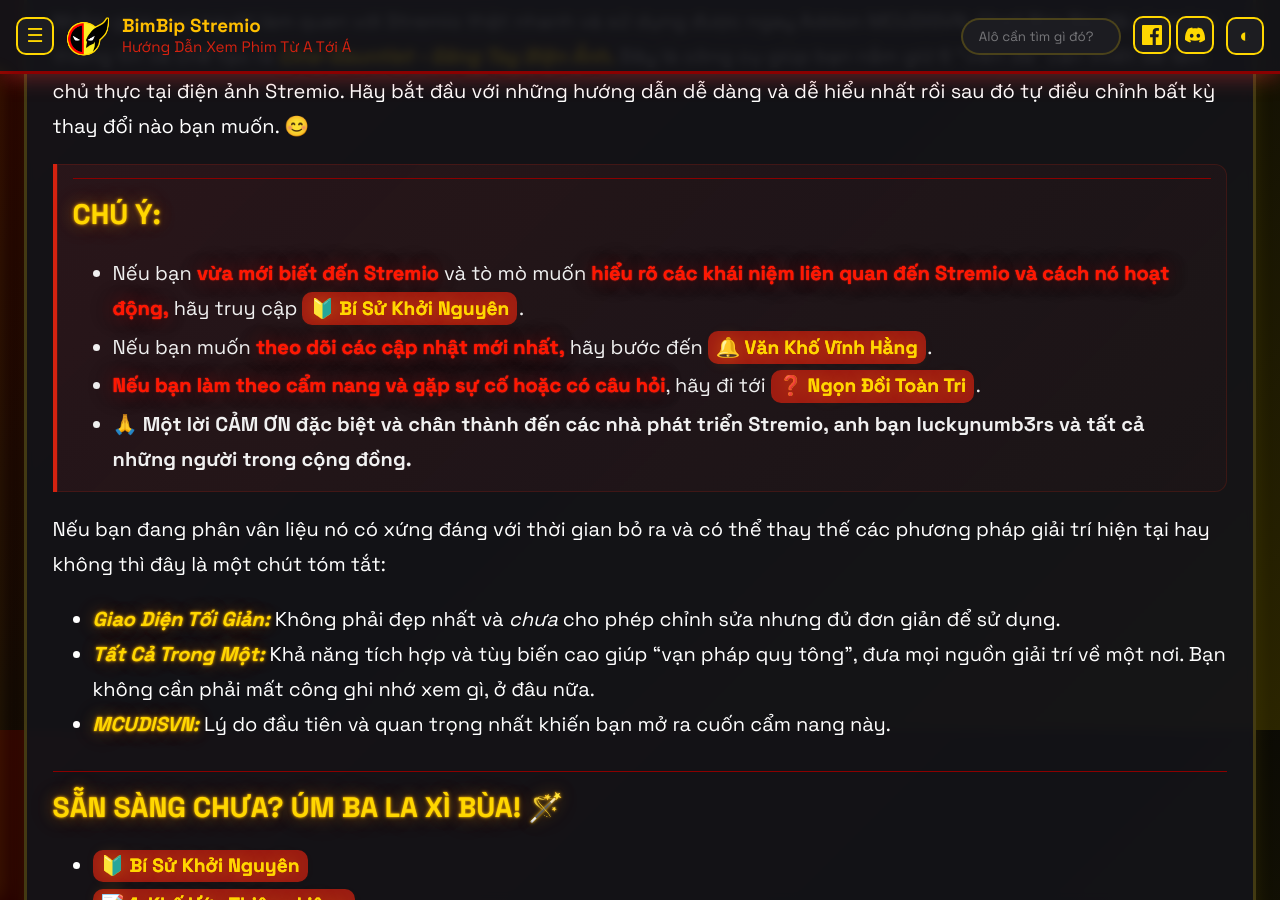
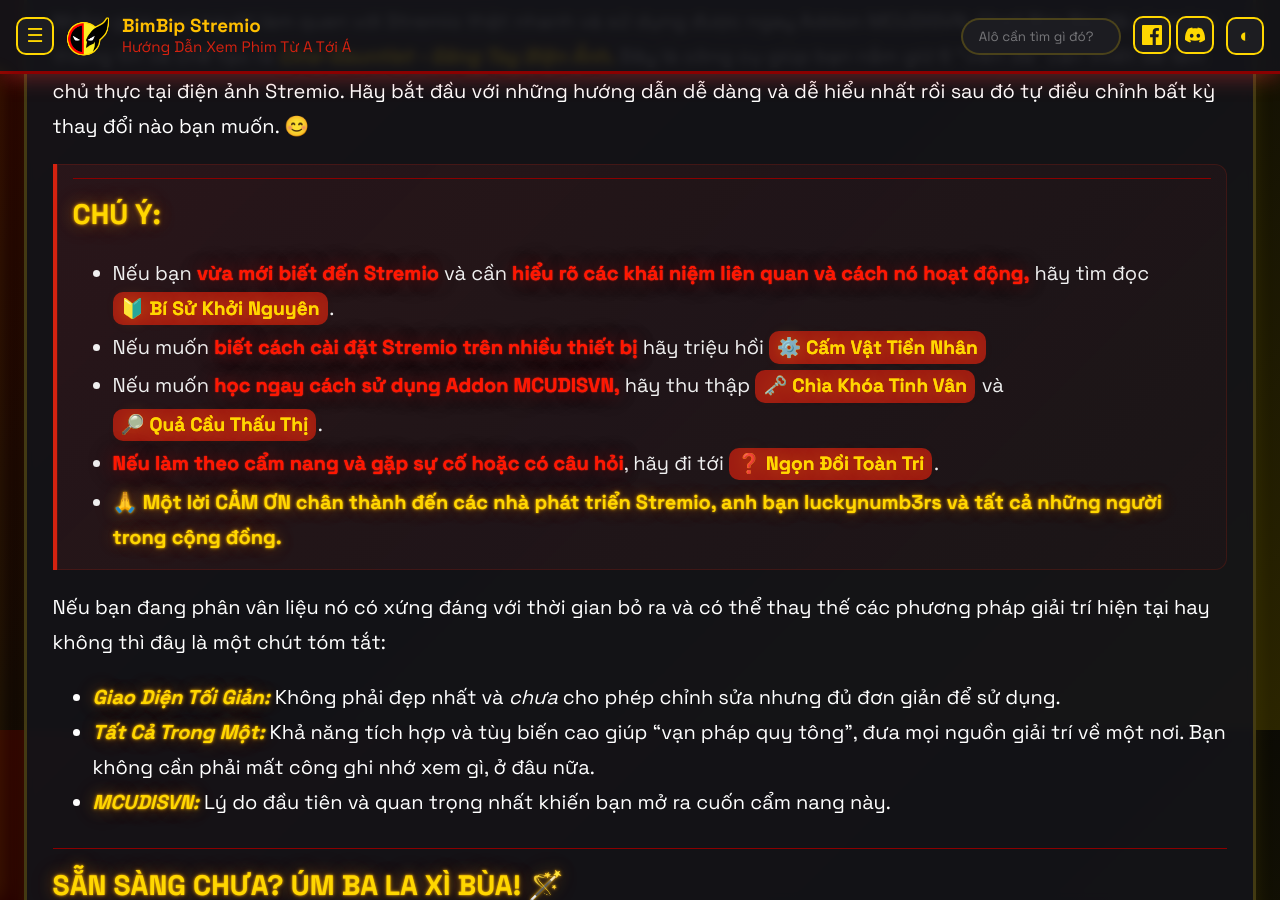
Before and after one commit to bimbipsubteam/bimbip-stremio, a Jekyll site: the page built from docs/index.md, in a window 1280 px wide and 900 px high, scrolled down 1070 px. Built offline with Jekyll 4.4.1, drawn with Linux system fonts in a browser that asks for light colours.

Commit message:
chore: auto-sync homepage outputs

```diff
--- a/docs/index.md
+++ b/docs/index.md
@@ -13,10 +13,11 @@ Sau nhiều lần thử nghiệm cũng như kiểm tra các Addon khác nhau, th
 Nhằm giúp mọi người làm quen với Stremio thật nhanh và sử dụng được ngay Addon MCUDISVN, Chef Bìm Bịp đã chọn lọc thông tin và chế tạo ra <b><i><mark>Cine-Gauntlet - Găng Tay Điện Ảnh.</mark></i></b> Đây là công cụ giúp bạn nắm giữ 6 "viên đá" cần thiết để làm chủ thực tại điện ảnh Stremio. Hãy bắt đầu với những hướng dẫn dễ dàng và dễ hiểu nhất rồi sau đó tự điều chỉnh bất kỳ thay đổi nào bạn muốn. 😊
 
 >## **CHÚ Ý:**
->* Nếu bạn **<mark2>vừa mới biết đến Stremio</mark2>** và tò mò muốn **<mark2>hiểu rõ các khái niệm liên quan đến Stremio và cách nó hoạt động,</mark2>** hãy truy cập [**🔰 Bí Sử Khởi Nguyên**](guide/0-Beginner-Concepts.md).
->* Nếu bạn muốn **<mark2>theo dõi các cập nhật mới nhất,</mark2>** hãy bước đến [**🔔 Văn Khố Vĩnh Hằng**](guide/Updates.md).
->* **<mark2>Nếu bạn làm theo cẩm nang và gặp sự cố hoặc có câu hỏi</mark2>**, hãy đi tới [**❓ Ngọn Đồi Toàn Tri**](guide/8-Configuration-QA.md).
->* **🙏 Một lời CẢM ƠN đặc biệt và chân thành đến các nhà phát triển Stremio, anh bạn luckynumb3rs và tất cả những người trong cộng đồng.**
+>* Nếu bạn **<mark2>vừa mới biết đến Stremio</mark2>** và cần **<mark2>hiểu rõ các khái niệm liên quan và cách nó hoạt động,</mark2>** hãy tìm đọc [**🔰 Bí Sử Khởi Nguyên**](guide/0-Beginner-Concepts.md).
+>* Nếu muốn **<mark2>biết cách cài đặt Stremio trên nhiều thiết bị</mark2>** hãy triệu hồi [**⚙️ Cấm Vật Tiền Nhân**](guide/2-Stremio-Initialization.md)
+>* Nếu muốn **<mark2>học ngay cách sử dụng Addon MCUDISVN,</mark2>** hãy thu thập [**🗝️ Chìa Khóa Tinh Vân**](guide/3-MCUDISVN-Setup.md) và [**🔎 Quả Cầu Thấu Thị**](guide/4-MCUDISVN-Using.md).
+>* **<mark2>Nếu làm theo cẩm nang và gặp sự cố hoặc có câu hỏi</mark2>**, hãy đi tới [**❓ Ngọn Đồi Toàn Tri**](guide/8-Configuration-QA.md).
+>* **<mark>🙏 Một lời CẢM ƠN chân thành đến các nhà phát triển Stremio, anh bạn luckynumb3rs và tất cả những người trong cộng đồng.</mark>**
 
 Nếu bạn đang phân vân liệu nó có xứng đáng với thời gian bỏ ra và có thể thay thế các phương pháp giải trí hiện tại hay không thì đây là một chút tóm tắt:
 
```
Also changed, not shown: README.md.
